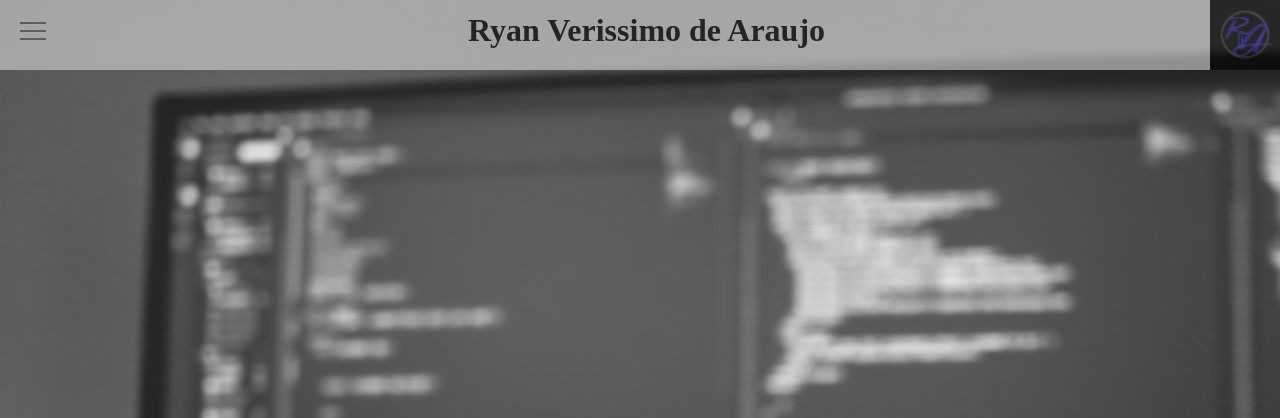
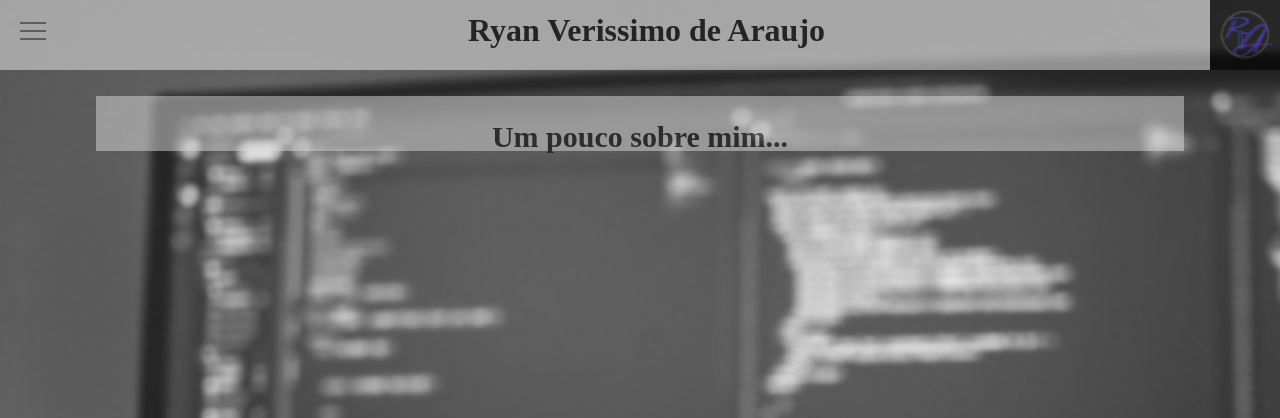
Before and after one commit to ryanvdaraujo/Designdigital, a Flask app: page /sobre in a window 1280 px wide. Shown: the top 418 px of the page. Run offline with Flask 3, Linux system fonts and the light colour scheme.

Commit message:
adicionei o subíitulo ao sobre e centralizei a imagem no index

```diff
--- a/src/static/style.css
+++ b/src/static/style.css
@@ -54,7 +54,7 @@ html{
     margin: 0;
     padding: 80px 0;
     list-style: none;
-    background-color: #ECEFF1;
+    background-color: #D9D9D9;
     box-shadow: 2px 2px 6px rgba(0, 0, 0, .4);
     transition-duration: .25s;
   }
@@ -108,21 +108,40 @@ html{
 /* estilo index*/
 
 .index{
+  display: flex;
+  justify-content: center;
   align-items: center;
-  display: flex;
-  flex-direction: row;
-  flex-wrap: wrap;
-  justify-content: center;
   }
 
 .index > .foto-perfil {
   width: 70%;
-  margin-left: 30%;
+  text-align: center;
 }
 
 .index > .foto-perfil > img {
   border-radius: 50%;
-  width: 55%;
-  height: 55%;
-  margin-top: 10%;
+  width: 50%;
+  height: 50%;
+  margin-top: 7%;
 }
+
+/* estilo sobre*/
+
+.sobre {
+  display: flex;
+  justify-content: center;
+}
+
+.sobre > .subtitulo {
+  background-color: #D9D9D9;
+  opacity: 0.5;
+  height: 55px;
+  text-align: center;
+  width: 85%;
+  margin-top: 2%;
+  align-items: center;
+}
+
+.sobre > .subtitulo > h2 {
+  font-size: 30px;
+}
--- a/src/templates/sobre.html
+++ b/src/templates/sobre.html
@@ -5,5 +5,9 @@
 {% endblock %}
 
 {% block conteudo %}
-
+    <div class="sobre">
+        <div class="subtitulo">
+            <h2>Um pouco sobre mim...</h2>
+        </div>
+    </div>
 {% endblock %}
```
